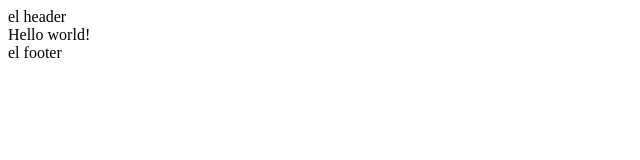
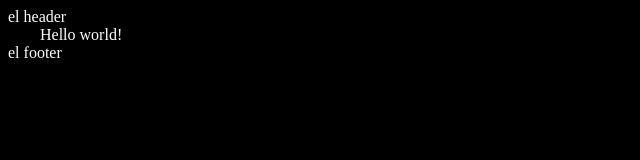
Before and after one commit to AtomicPath/Refabulare-web, a Gatsby site: page / in a window 1280 px wide. Shown: the whole page, without its empty margins (0-640 px from the left). Built offline with nearby package versions, Linux system fonts and the light colour scheme; Gatsby itself is replaced by a stand-in of ours.

Commit message:
added theme

```diff
--- a/gatsby-config.js
+++ b/gatsby-config.js
@@ -5,6 +5,7 @@ module.exports = {
     url: "https://lorogranada.com/",
   },
   plugins: [
+    `gatsby-plugin-styled-components`,
     `gatsby-plugin-sitemap`,
     `gatsby-plugin-image`,
     `gatsby-plugin-anchor-links`,
--- a/package.json
+++ b/package.json
@@ -14,18 +14,21 @@
     "test": "echo \"Write tests! -> https://gatsby.dev/unit-testing\" && exit 1"
   },
   "dependencies": {
+    "babel-plugin-styled-components": "^2.0.7",
     "gatsby": "^4.20.0",
     "gatsby-plugin-anchor-links": "^1.2.1",
     "gatsby-plugin-image": "^2.20.0",
     "gatsby-plugin-manifest": "^4.20.0",
     "gatsby-plugin-sharp": "^4.20.0",
     "gatsby-plugin-sitemap": "^5.20.0",
+    "gatsby-plugin-styled-components": "^5.20.0",
     "gatsby-remark-images": "^6.20.0",
     "gatsby-source-filesystem": "^4.20.0",
     "gatsby-transformer-remark": "^5.20.0",
     "gatsby-transformer-sharp": "^4.20.0",
     "react": "^18.1.0",
-    "react-dom": "^18.1.0"
+    "react-dom": "^18.1.0",
+    "styled-components": "^5.3.5"
   },
   "devDependencies": {
     "prettier": "^2.7.1"
--- /dev/null
+++ b/src/components/Grid/Container.jsx
@@ -0,0 +1,8 @@
+import styled from "styled-components"
+
+const Container = styled.div`
+  max-width: 1200px;
+  margin: 0 auto;
+`
+
+export default Container
--- a/src/components/layout.jsx
+++ b/src/components/layout.jsx
@@ -1,12 +1,14 @@
 import React from "react"
 import Footer from "./footer"
 import Header from "./header"
+import "../theme.css"
+import Container from "./Grid/Container"
 
 const Layout = ({ children }) => {
   return (
     <div>
       <Header />
-      {children}
+      <Container>{children}</Container>
       <Footer />
     </div>
   )
--- /dev/null
+++ b/src/devices.js
@@ -0,0 +1,6 @@
+export const device = {
+  tablet: `@media (min-width: 630px)`,
+  laptop: `@media (min-width: 900px)`,
+  desktop: `@media (min-width: 1200px)`,
+  desktopLarge: `@media (min-width: 1800px)`
+}
--- a/src/pages/index.jsx
+++ b/src/pages/index.jsx
@@ -5,3 +5,12 @@ const Home = () => {
 }
 
 export default Home
+
+// Export this at the end of each page for controlling SEO titles
+// more info: https://www.gatsbyjs.com/docs/reference/built-in-components/gatsby-head/
+export const Head = () => (
+  <>
+    <title>Refabulare - Inicio</title>
+    <meta name="description" content="Hello World" />
+  </>
+)
--- /dev/null
+++ b/src/theme.css
@@ -0,0 +1,9 @@
+:root {
+  --color-background: #000000;
+  --color-text: #ffffff;
+}
+
+body {
+  background-color: var(--color-background);
+  color: var(--color-text);
+}
```
Also changed, not shown: 1 other file.
